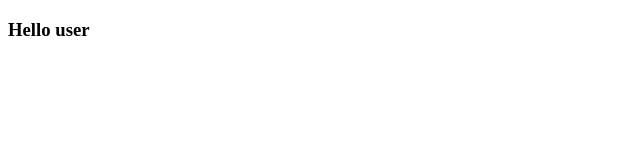
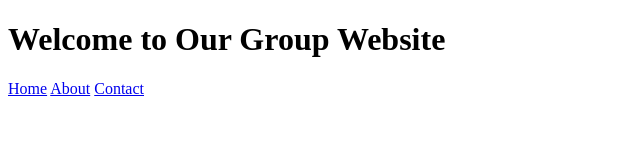
Before and after one commit to ven-dev22/Sample_repository, a plain HTML site: page index.html in a window 1280 px wide. Shown: the whole page, without its empty margins (0-640 px from the left). Drawn offline with Linux system fonts and the light colour scheme.

Commit message:
hahahahah

```diff
--- a/index.html
+++ b/index.html
@@ -6,8 +6,16 @@
     <title>Document</title>
 </head>
 <body>
+            <header>
+        <h1>Welcome to Our Group Website</h1>
+        <nav>
+            <a href="#">Home</a>
+            <a href="#">About</a>
+            <a href="#">Contact</a>
+        </nav>
+    </header>
 
-    <h3>Hello user</h3>
+
 
 </body>
 </html>
```
